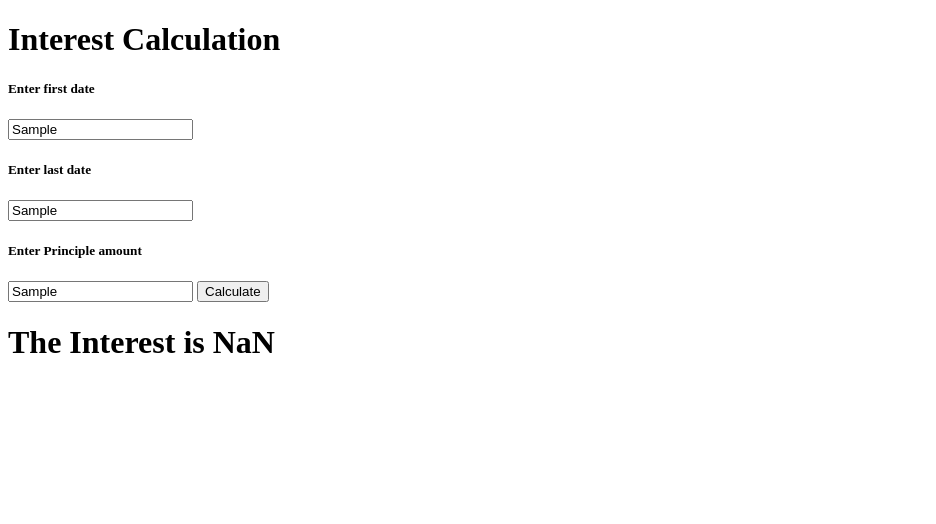
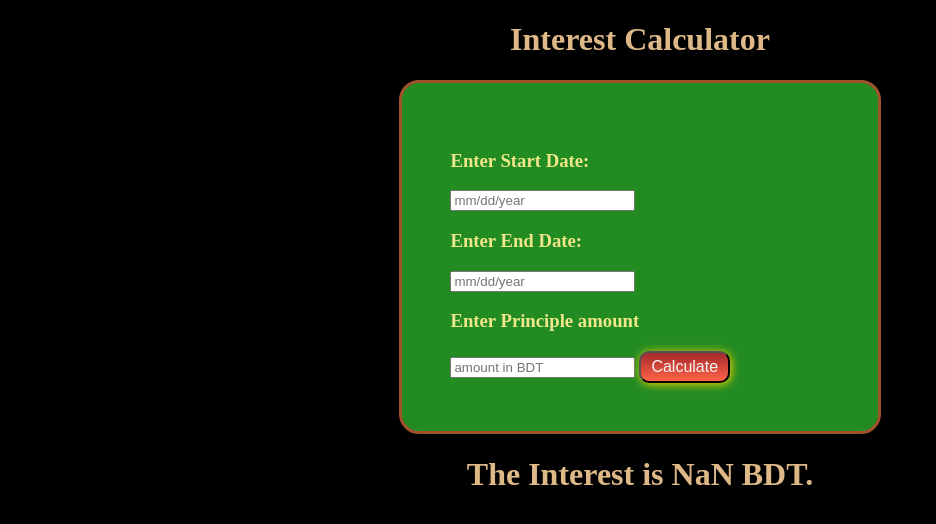
Before and after one commit to TitasKanti/interest-calculator-repo, a plain HTML site: page interestCalculator.html in a window 1280 px wide. Both pictures are taken after typing "Sample", "Sample", "Sample" into the empty fields and a click on the button "Calculate". Shown: the whole page, without its empty margins (0-936 px from the left). Drawn offline with Linux system fonts and the light colour scheme.

Commit message:
final commit

```diff
--- a/dateCalculator.js
+++ b/dateCalculator.js
@@ -1,10 +1,10 @@
 document.getElementById('calculate').addEventListener('click', function () {
-
+    //getting the user inputs
     const firstDate = document.getElementById('first-date');
     const start = firstDate.value;
 
     const lastDate = document.getElementById('last-date');
-    const end = lastDate.value; console.log(end);
+    const end = lastDate.value;
 
     const principleAmount = document.getElementById('amount');
     const amount = parseFloat(principleAmount.value);
@@ -15,8 +15,14 @@ document.getElementById('calculate').addEventListener('click', function () {
     //display result
     const div = document.getElementById('result');
     div.innerHTML = `
-    <h1>The Interest is ${result} </h1>
+    <h1 class = "design">The Interest is ${result} BDT. </h1>
     `;
+
+    //clear inputs
+    firstDate.value = '';
+    lastDate.value = '';
+    principleAmount.value = '';
+
 })
 const getInterest = (start, end, amount) => {
     const date1 = new Date(start);
@@ -26,11 +32,11 @@ const getInterest = (start, end, amount) => {
     const oneDay = 1000 * 60 * 60 * 24;
 
     // Calculating the time difference between two dates
-    const diffInTime = date2.getTime() - date1.getTime();
+    const timeDifference = date2.getTime() - date1.getTime();
 
     // Calculating the no. of days between two dates
-    const diffInDays = Math.round(diffInTime / oneDay);
+    const diffInDays = Math.round(timeDifference / oneDay);
     const interest = amount * 0.12 * diffInDays / 365;
 
-    return interest.toFixed(4);
+    return Math.abs(interest.toFixed(3));
 }
--- a/interestCalculator.html
+++ b/interestCalculator.html
@@ -6,18 +6,19 @@
     <meta http-equiv="X-UA-Compatible" content="IE=edge">
     <meta name="viewport" content="width=device-width, initial-scale=1.0">
     <title>Interest Calculator</title>
+    <link rel="stylesheet" href="styles/style.css">
 </head>
 
 <body>
-    <h1>Interest Calculation</h1>
-    <section>
-        <h5>Enter first date</h5>
+    <h1 class="design">Interest Calculator</h1>
+    <section class="align">
+        <h3>Enter Start Date:</h3>
         <input type="text" name="1st date" placeholder="mm/dd/year" id="first-date">
         <br>
-        <h5>Enter last date</h5>
+        <h3>Enter End Date:</h3>
         <input type="text" name="last date" placeholder="mm/dd/year" id="last-date">
         <br>
-        <h5>Enter Principle amount</h5>
+        <h3>Enter Principle amount</h3>
         <input type="text" name="amount" placeholder="amount in BDT" id="amount">
         <button id="calculate" type="submit">Calculate</button>
     </section>
--- /dev/null
+++ b/styles/style.css
@@ -0,0 +1,27 @@
+body{
+    background-color: black;
+    color:whitesmoke;
+}
+.design {
+    color: burlywood;
+    text-align: center;
+}
+.align{
+    width: 30%;
+    background-color: forestgreen;
+    padding: 3rem;
+    color:khaki;
+    margin: 0 auto;
+    border: 3px solid sienna;
+    border-radius: 20px;
+}
+#calculate{
+    padding: 5px 10px;
+    background-image: linear-gradient(brown, tomato);
+    color:whitesmoke;
+    font-size: 1rem;
+    font-weight: 500;
+    border-radius: 10px;
+    box-shadow: 1px 1px 10px gold;
+
+}
```
